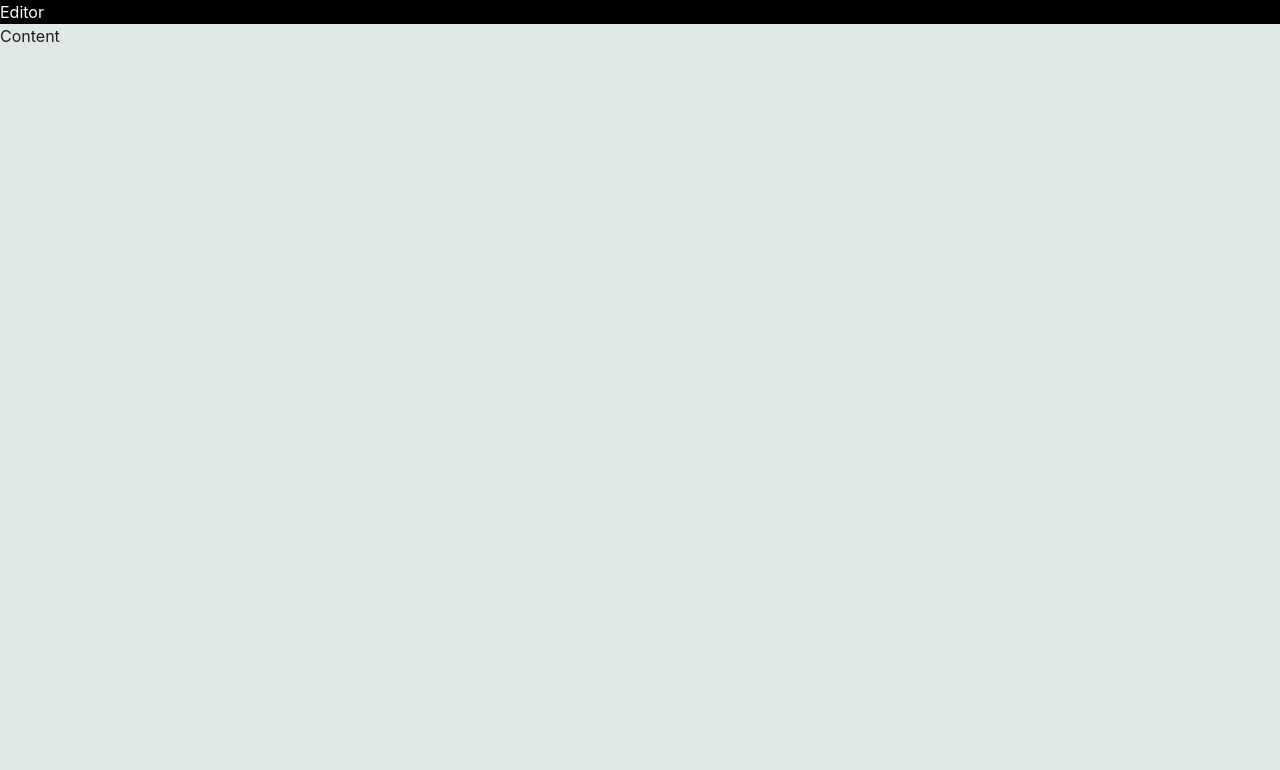
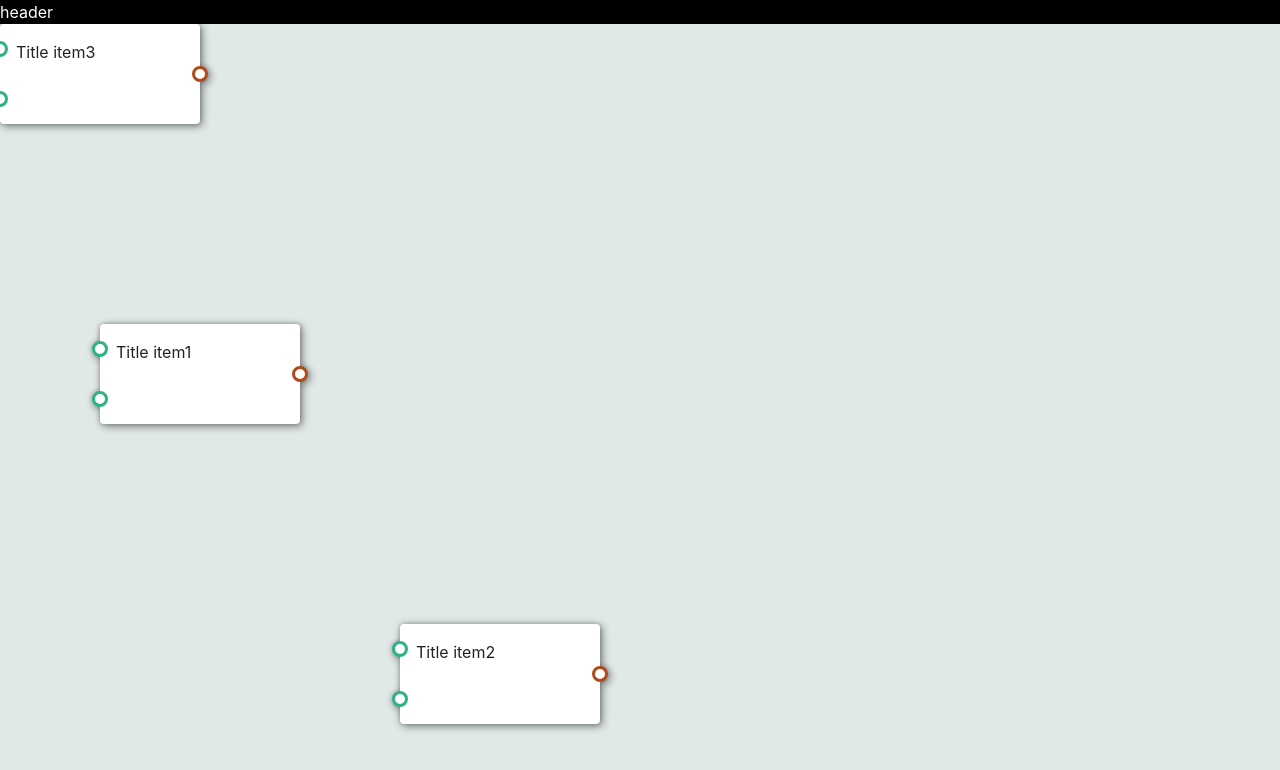
Before and after one commit to septentrion-730n/svgfilters-visualprogramming, a React (Create React App) app: page / in a window 1280 px wide. Shown: the top 770 px of the page. Built offline with nearby package versions, Linux system fonts and the light colour scheme.

Commit message:
FilterBlock + dragAndDrop

```diff
--- a/package.json
+++ b/package.json
@@ -10,9 +10,11 @@
     "@types/node": "^16.18.3",
     "@types/react": "^18.0.24",
     "@types/react-dom": "^18.0.8",
+    "@use-gesture/react": "^10.2.21",
     "react": "^18.2.0",
     "react-dom": "^18.2.0",
     "react-scripts": "5.0.1",
+    "react-spring": "^9.5.5",
     "sass": "^1.55.0",
     "typescript": "^4.8.4",
     "web-vitals": "^2.1.4"
--- a/src/App.tsx
+++ b/src/App.tsx
@@ -1,10 +1,13 @@
 import React from "react";
+import { Editor } from "./editor/Editor";
 
 function App() {
   return (
     <div className="app">
-      <header className="app-header">Editor</header>
-      <main className="app-container">Content</main>
+      <header className="app-header">header</header>
+      <main className="app-container">
+        <Editor />
+      </main>
     </div>
   );
 }
--- /dev/null
+++ b/src/editor/Editor.tsx
@@ -0,0 +1,11 @@
+import { FilterBlock } from "./FilterBlock";
+
+export const Editor = () => {
+  return (
+    <div className="svgfilters-editor">
+      <FilterBlock {...{ id: "item1", x: 100, y: 300 }} />
+      <FilterBlock {...{ id: "item2", x: 400, y: 600 }} />
+      <FilterBlock {...{ id: "item3" }} />
+    </div>
+  );
+};
--- /dev/null
+++ b/src/editor/FilterBlock.scss
@@ -0,0 +1,48 @@
+.filter-block {
+  position: absolute;
+  z-index: 10;
+  min-width: 200px;
+  min-height: 100px;
+  padding: 1em;
+
+  cursor: grab;
+  pointer-events: all;
+  touch-action: none;
+  user-select: none;
+
+  background-color: #ffffff;
+  filter: drop-shadow(2px 2px 4px #00000066) drop-shadow(0 0 2px #00000044);
+  border-radius: 4px;
+
+  .filter-block__input-connectors {
+    position: absolute;
+    top: 0;
+    left: 0;
+    &.mod--output {
+      left: 100%;
+    }
+
+    display: flex;
+    flex-direction: column;
+    flex-wrap: nowrap;
+    justify-content: space-around;
+    height: 100%;
+    pointer-events: none;
+
+    & > .__item {
+      display: inline-flex;
+      width: 1rem;
+      height: 1rem;
+      margin-right: 1rem;
+      transform: translate(-50%, 0);
+      pointer-events: all;
+
+      background-color: white;
+      border-radius: 50%;
+      border: 3px solid rgb(45, 178, 134);
+    }
+    &.mod--output > .__item {
+      border-color: rgb(176, 74, 26);
+    }
+  }
+}
--- /dev/null
+++ b/src/editor/FilterBlock.tsx
@@ -0,0 +1,59 @@
+import { useDrag } from "@use-gesture/react";
+import { useSpring, animated } from "@react-spring/web";
+import "./FilterBlock.scss";
+
+export const FilterBlock = (props: FilterBlockProps) => {
+  const { id } = props;
+
+  const [{ x, y }, api] = useSpring(() => ({
+    x: props.x ?? 0,
+    y: props.y ?? 0,
+  }));
+
+  const bind = useDrag((gesture) => {
+    if ((gesture?.event?.target as HTMLElement)?.classList?.contains("no-drag"))
+      return;
+    api.start({
+      to: {
+        x: (props.x ?? 0) + gesture.offset[0],
+        y: (props.y ?? 0) + gesture.offset[1],
+      },
+    });
+  });
+
+  return (
+    <animated.div id={id} className="filter-block" style={{ x, y }} {...bind()}>
+      <div className="filter-block__input-connectors">
+        <Connector id={`${id}_1`} />
+        <Connector id={`${id}_2`} />
+      </div>
+      <div className="filter-block__input-connectors mod--output">
+        <Connector id={`${id}_3`} />
+      </div>
+      <div id={`${id}_inner`}>Title {id}</div>
+    </animated.div>
+  );
+};
+
+const Connector = (props: { id: string }) => {
+  return (
+    <div
+      id={props.id}
+      className="__item no-drag"
+      onMouseDown={(event) => {
+        console.log("onMouseDown");
+        event.stopPropagation();
+      }}
+      onClick={(event) => {
+        console.log("onClick");
+        event.stopPropagation();
+      }}
+    />
+  );
+};
+
+export type FilterBlockProps = {
+  id: string;
+  x?: number;
+  y?: number;
+};
--- a/src/index.scss
+++ b/src/index.scss
@@ -52,3 +52,10 @@ body {
   position: relative;
   overflow: auto;
 }
+
+.svgfilters-editor {
+  position: relative;
+  width: 100%;
+  height: 100%;
+  overflow: hidden;
+}
```
Also changed, not shown: 1 other file (tests, documents, lock files or other folders).
